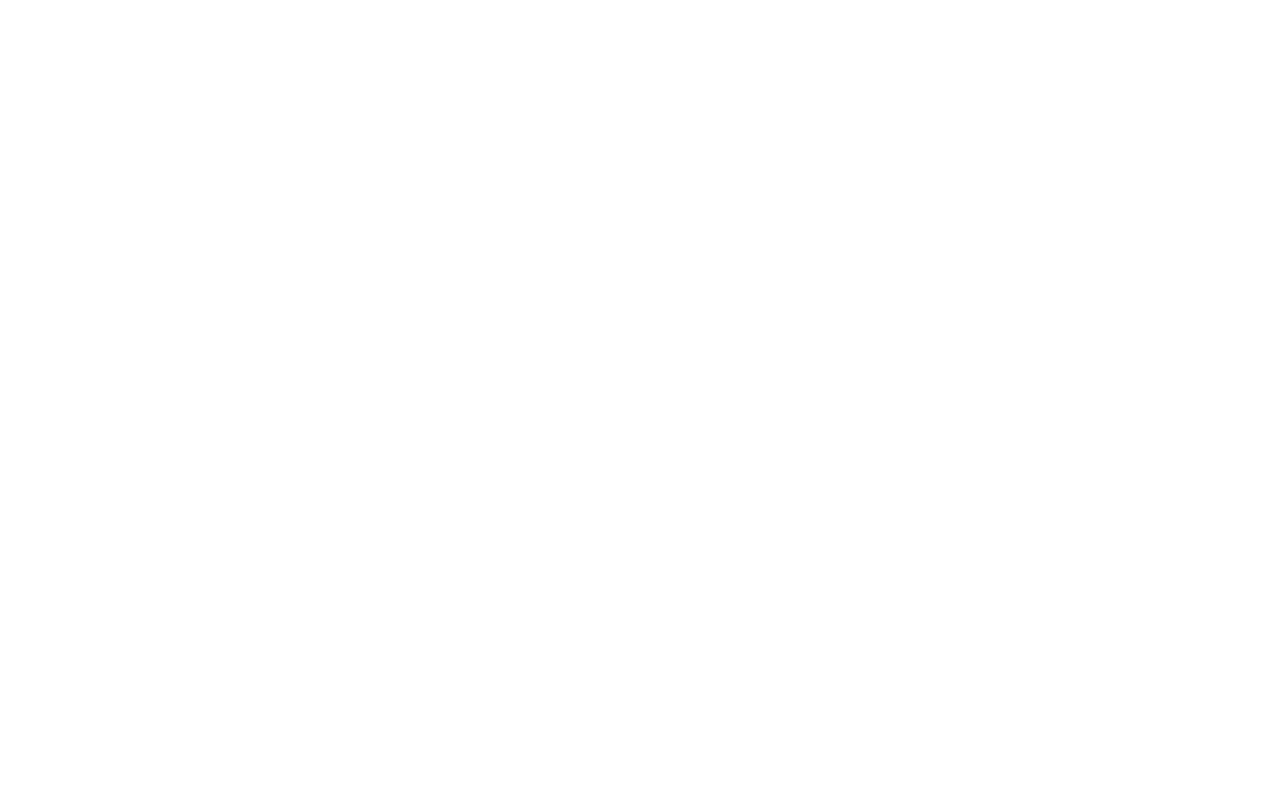
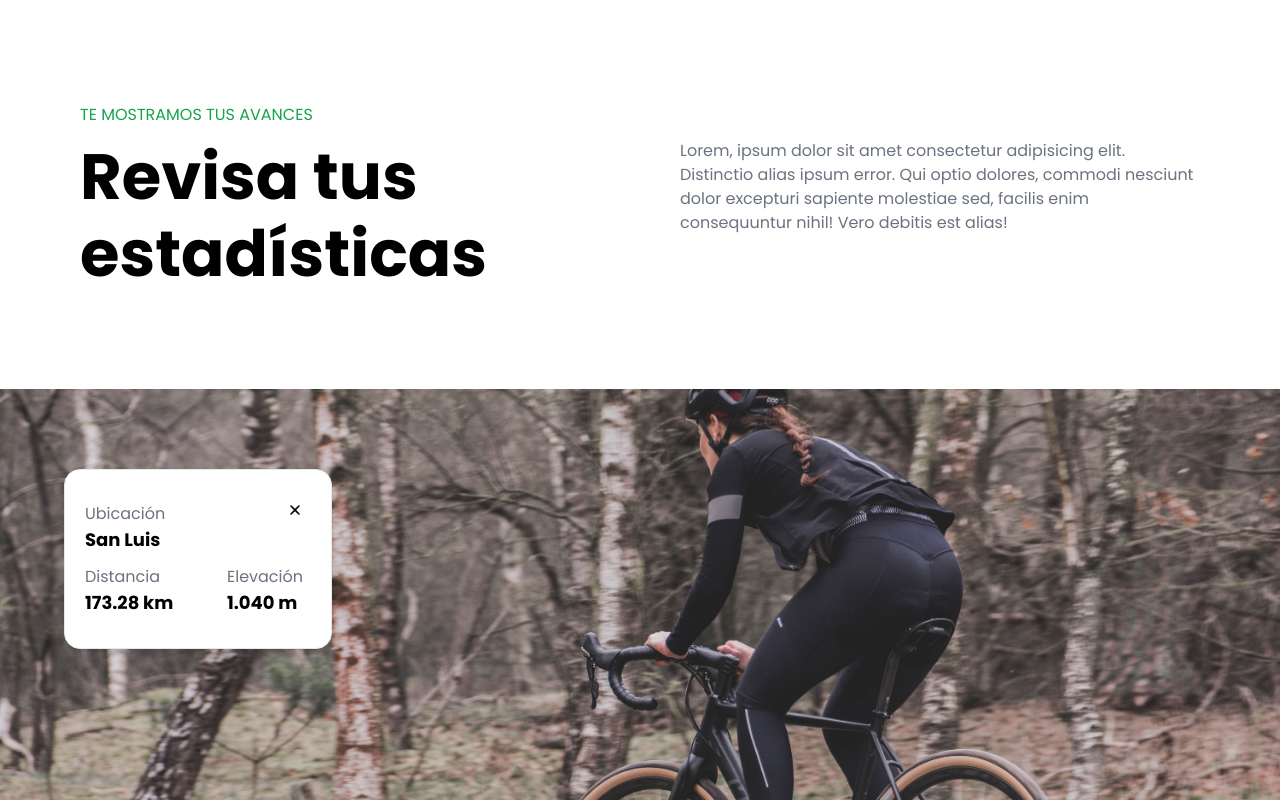
Before and after one commit to pevescarol/DeRuta-web-frontend, a Next.js app: page / in a window 1280 px wide. Shown: the part 1760-2560 px from the top of the page. Before the commit the page ends 1867 px from the top, so only its background shows below. Built offline with nearby package versions, Linux system fonts and the light colour scheme.

Commit message:
se agrega stats section

```diff
--- a/app/page.jsx
+++ b/app/page.jsx
@@ -1,5 +1,6 @@
 import Blog from '@/components/Blog'
 import Hero from '@/components/Hero'
+import Stats from '@/components/Stats'
 import Image from 'next/image'
 
 export default function Home() {
@@ -7,6 +8,7 @@
     <main>
       <Hero />
       <Blog />
+      <Stats />
     </main>
   )
 }
--- /dev/null
+++ b/components/Stats.jsx
@@ -0,0 +1,49 @@
+import Image from 'next/image'
+import {HiX} from 'react-icons/hi'
+
+const Stats = () => {
+  return (
+    <section className='flex items-center flex-col'>
+      <div className='px-6 lg:px-20 2xl:px-0 mx-auto max-w-[1440px] w-full pb-24'>
+        <p className='uppercase regular-16 -mt-1 mb-3 text-green-600'>Te mostramos tus avances</p>
+        <div className='flex flex-wrap justify-between gap-5 lg:gap-10'>
+          <h2 className='bold-32 lg:bold-64 xl:max-w-[390px]'>Revisa tus estadísticas</h2>
+          <p className='regular-16 text-gray-500 xl:max-w-[520px]'>Lorem, ipsum dolor sit amet consectetur adipisicing elit. Distinctio alias ipsum error. Qui optio dolores, commodi nesciunt dolor excepturi sapiente molestiae sed, facilis enim consequuntur nihil! Vero debitis est alias!</p>
+        </div>
+      </div>
+
+      <div className='flex items-center justify-center mx-auto max-w-[1440px] relative w-full'>
+        <Image
+          src='/stats.jpg'
+          alt='cycling'
+          width={1440}
+          height={580}
+          className='w-full object-cover object-center 2xl:rounded-[40px] h-[580px]' />
+
+        <div className='absolute flex flex-col w-[268px] bg-white py-8 pl-5 pr-7 gap-3 rounded-2xl border shadow-md md:left-[5%] lg:top-20'>
+          <div className="flex flex-col">
+            <div className="flex justify-between w-full">
+              <p className="regular-16 text-gray-500">Ubicación</p>
+              <HiX />
+            </div>
+            <p className="bold-18">San Luis</p>
+          </div>
+
+            <div className="flex justify-between w-full">
+              <div className="flex flex-col">
+                <p className="regular-16 block text-gray-500">Distancia</p>
+                <p className="bold-18">173.28 km</p>
+              </div>
+              <div className="flex flex-col">
+                <p className="regular-16 block text-gray-500">Elevación</p>
+                <p className="bold-18">1.040 m</p>
+              </div>
+            </div>
+        </div>
+      </div>
+
+    </section>
+  )
+}
+
+export default Stats
```
Also changed, not shown: public/stats.jpg (added).
